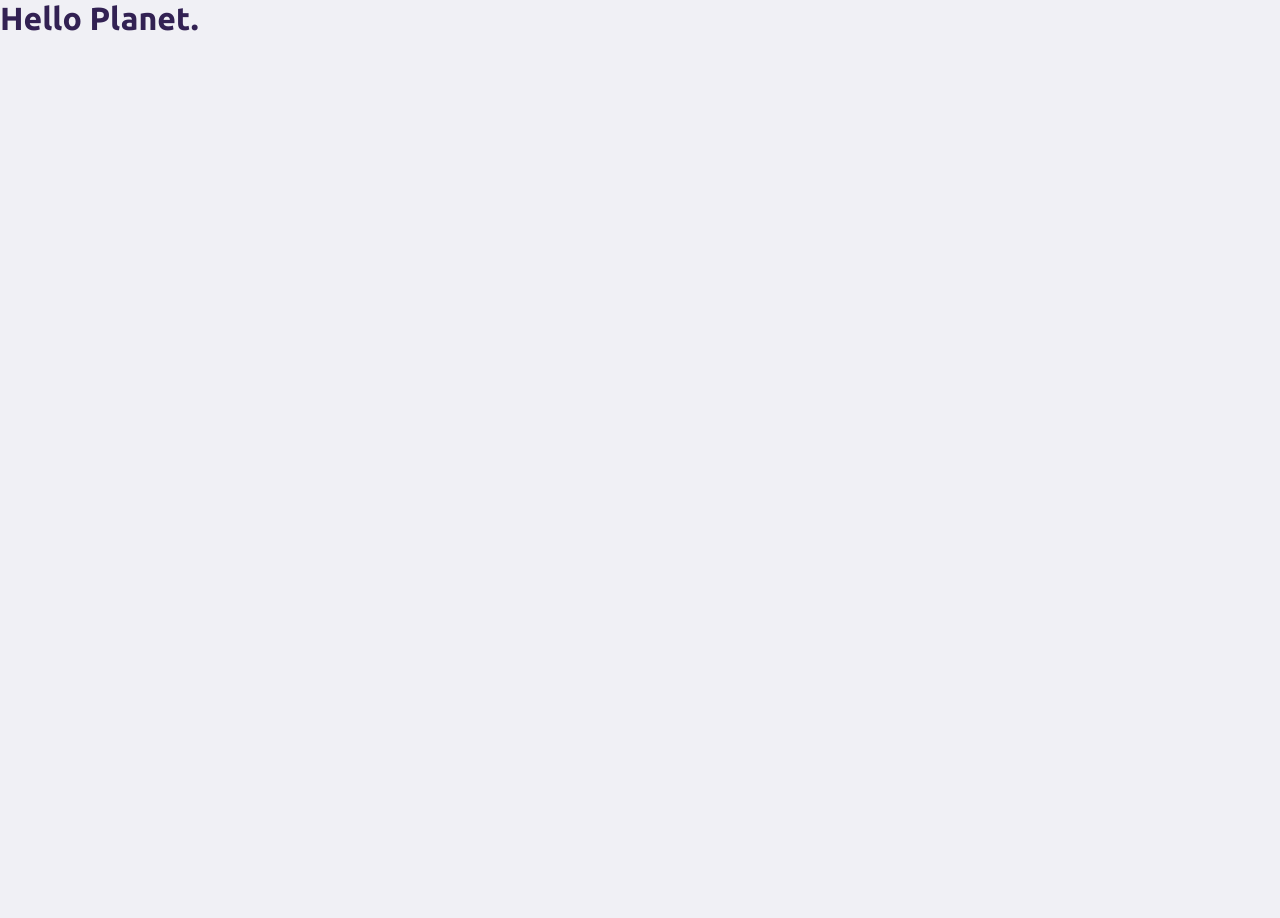
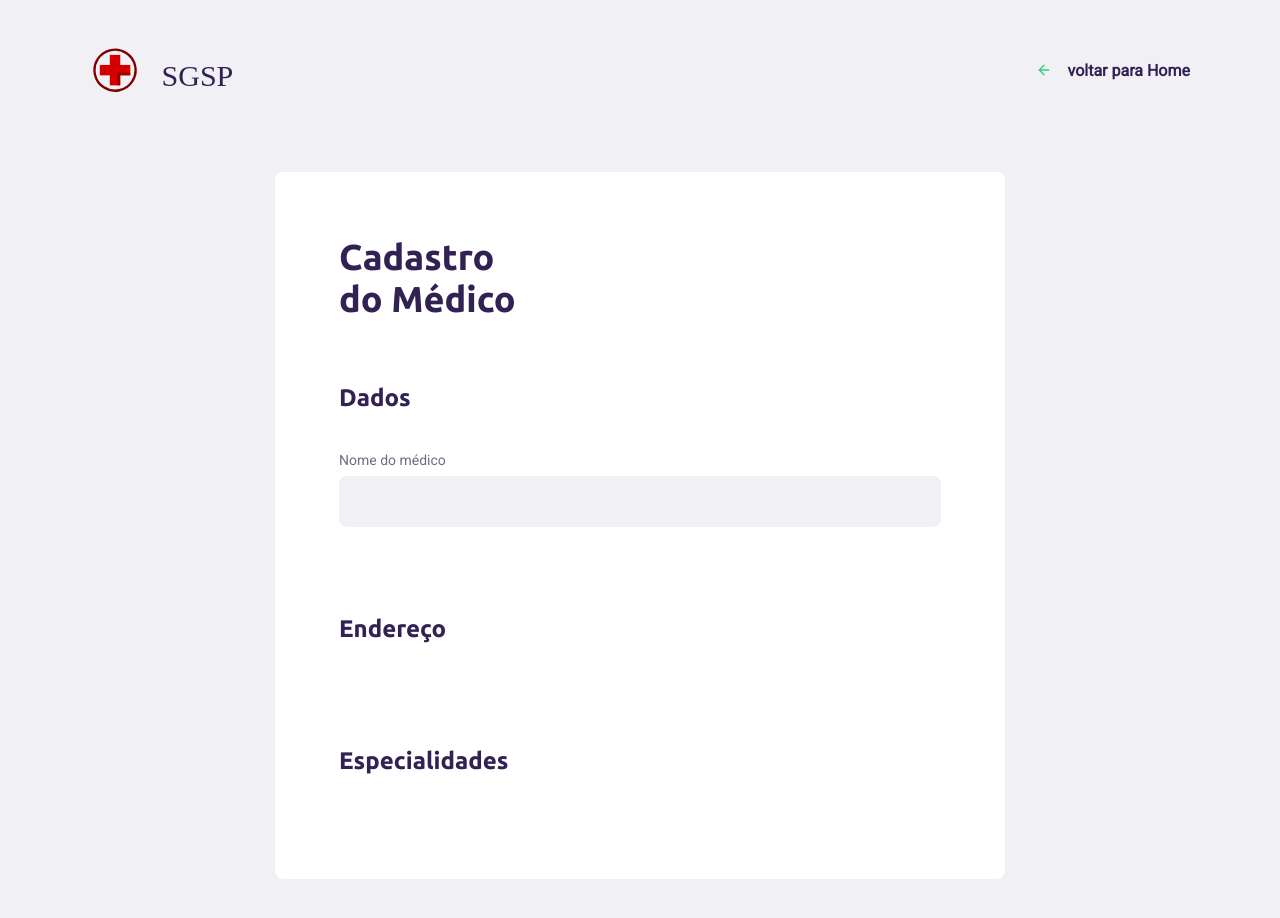
Before and after one commit to LabancaAV/SGSP, a React (Create React App) app in the folder web/: page /create-medico in a window 1280 px wide. Shown: the top 918 px of the page. Before the commit the page ends 800 px from the top, so only its background shows below. Built offline with nearby package versions, Linux system fonts and the light colour scheme.

Commit message:
Starting making inputs in the CreateMedico file.

```diff
--- a/web/src/pages/CreateMedico/index.tsx
+++ b/web/src/pages/CreateMedico/index.tsx
@@ -1,8 +1,61 @@
 import React from "react";
+import { Link } from "react-router-dom";
+import { FiArrowLeft } from "react-icons/fi";
+
+import "./styles.css";
+
+import logo from "../../assets/logo.svg";
 
 const CreateMedico = () =>{
   return(
-    <h1>Hello Planet.</h1>
+
+    <div id="page-create-medico">
+
+      <header>
+
+        <img src={logo} alt="SGSP logo"/>
+
+        <Link to="/">
+          <FiArrowLeft />
+          voltar para Home
+        </Link>
+
+      </header>
+
+      <form>
+
+        <h1>Cadastro <br/> do Médico</h1>
+
+        <fieldset>
+          <legend>
+            <h2>Dados</h2>
+          </legend>
+
+          <div className="field">
+            <label htmlFor="name">Nome do médico</label>
+            <input
+              type="text"
+              name="name"
+              id="name"
+            />
+          </div>
+        </fieldset>
+
+        <fieldset>
+          <legend>
+            <h2>Endereço</h2>
+          </legend>
+        </fieldset>
+
+        <fieldset>
+          <legend>
+            <h2>Especialidades</h2>
+          </legend>
+        </fieldset>
+
+      </form>
+
+    </div>
   );
 }
 
--- a/web/src/pages/CreateMedico/styles.css
+++ b/web/src/pages/CreateMedico/styles.css
@@ -1,11 +1,11 @@
-#page-create-point {
+#page-create-medico {
   width: 100%;
   max-width: 1100px;
 
   margin: 0 auto;
 }
 
-#page-create-point header {
+#page-create-medico header {
   margin-top: 48px;
 
   display: flex;
@@ -13,7 +13,7 @@
   align-items: center;
 }
 
-#page-create-point header a {
+#page-create-medico header a {
   color: var(--title-color);
   font-weight: bold;
   text-decoration: none;
@@ -22,12 +22,12 @@
   align-items: center;
 }
 
-#page-create-point header a svg {
+#page-create-medico header a svg {
   margin-right: 16px;
   color: var(--primary-color);
 }
 
-#page-create-point form {
+#page-create-medico form {
   margin: 80px auto;
   padding: 64px;
   max-width: 730px;
@@ -38,17 +38,17 @@
   flex-direction: column;
 }
 
-#page-create-point form h1 {
+#page-create-medico form h1 {
   font-size: 36px;
 }
 
-#page-create-point form fieldset {
+#page-create-medico form fieldset {
   margin-top: 64px;
   min-inline-size: auto;
   border: 0;
 }
 
-#page-create-point form legend {
+#page-create-medico form legend {
   width: 100%;
   display: flex;
   justify-content: space-between;
@@ -56,22 +56,22 @@
   margin-bottom: 40px;
 }
 
-#page-create-point form legend h2 {
+#page-create-medico form legend h2 {
   font-size: 24px;
 }
 
-#page-create-point form legend span {
+#page-create-medico form legend span {
   font-size: 14px;
   font-weight: normal;
   color: var(--text-color);
 }
 
-#page-create-point form .field-group {
+#page-create-medico form .field-group {
   flex: 1;
   display: flex;
 }
 
-#page-create-point form .field {
+#page-create-medico form .field {
   flex: 1;
 
   display: flex;
@@ -79,9 +79,9 @@
   margin-bottom: 24px;
 }
 
-#page-create-point form .field input[type="text"],
-#page-create-point form .field input[type="email"],
-#page-create-point form .field input[type="number"] {
+#page-create-medico form .field input[type="text"],
+#page-create-medico form .field input[type="email"],
+#page-create-medico form .field input[type="number"] {
   flex: 1;
   background: #f0f0f5;
   border-radius: 8px;
@@ -91,7 +91,7 @@
   color: #6c6c80;
 }
 
-#page-create-point form .field select {
+#page-create-medico form .field select {
   -webkit-appearance: none;
   -moz-appearance: none;
   appearance: none;
@@ -104,48 +104,48 @@
   color: #6c6c80;
 }
 
-#page-create-point form .field input::placeholder {
+#page-create-medico form .field input::placeholder {
   color: #a0a0b2;
 }
 
-#page-create-point form .field label {
+#page-create-medico form .field label {
   font-size: 14px;
   margin-bottom: 8px;
 }
 
-#page-create-point form .field :disabled {
+#page-create-medico form .field :disabled {
   cursor: not-allowed;
 }
 
-#page-create-point form .field-group .field + .field {
+#page-create-medico form .field-group .field + .field {
   margin-left: 24px;
 }
 
-#page-create-point form .field-group input + input {
+#page-create-medico form .field-group input + input {
   margin-left: 24px;
 }
 
-#page-create-point form .field-check {
+#page-create-medico form .field-check {
   flex-direction: row;
   align-items: center;
 }
 
-#page-create-point form .field-check input[type="checkbox"] {
+#page-create-medico form .field-check input[type="checkbox"] {
   background: #f0f0f5;
 }
 
-#page-create-point form .field-check label {
+#page-create-medico form .field-check label {
   margin: 0 0 0 8px;
 }
 
-#page-create-point form .leaflet-container {
+#page-create-medico form .leaflet-container {
   width: 100%;
   height: 350px;
   border-radius: 8px;
   margin-bottom: 24px;
 }
 
-#page-create-point form button {
+#page-create-medico form button {
   width: 260px;
   height: 56px;
   background: var(--primary-color);
@@ -160,7 +160,7 @@
   cursor: pointer;
 }
 
-#page-create-point form button:hover {
+#page-create-medico form button:hover {
   background: #2fb86e;
 }
 
```
